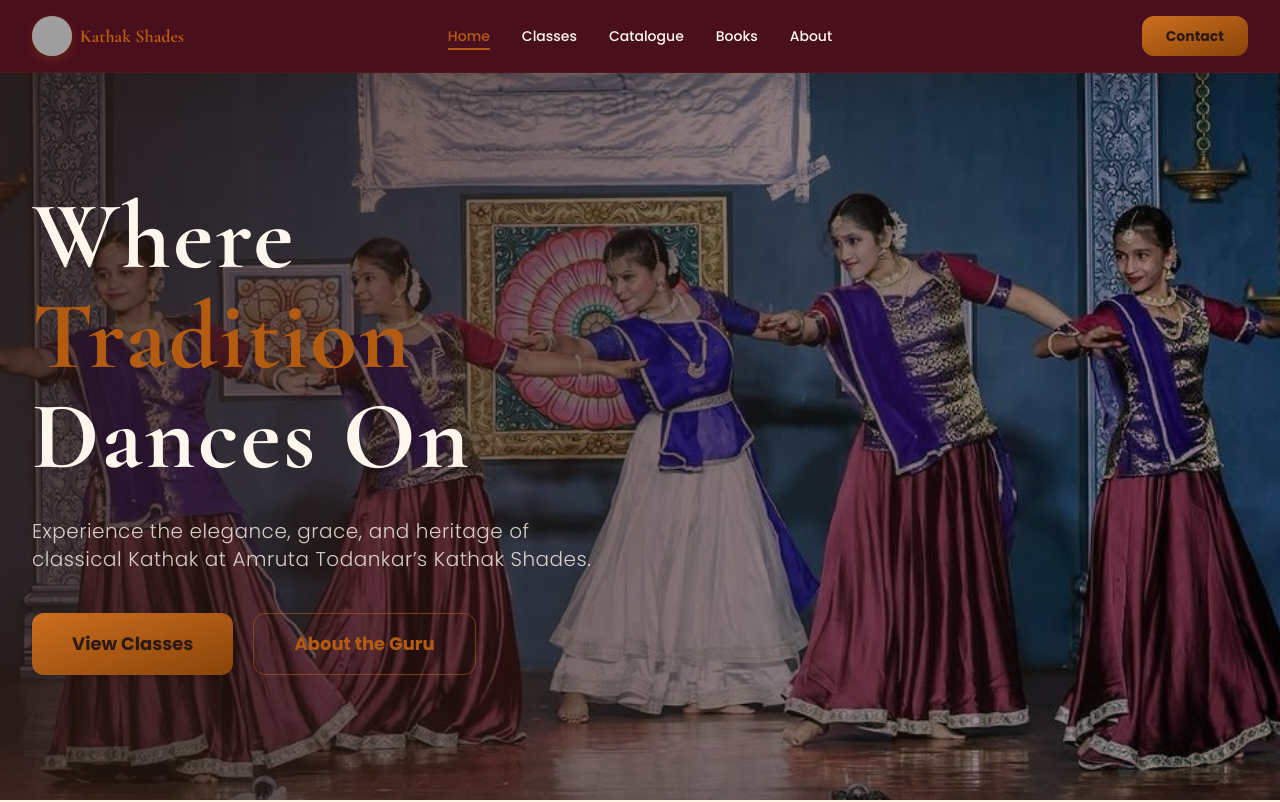
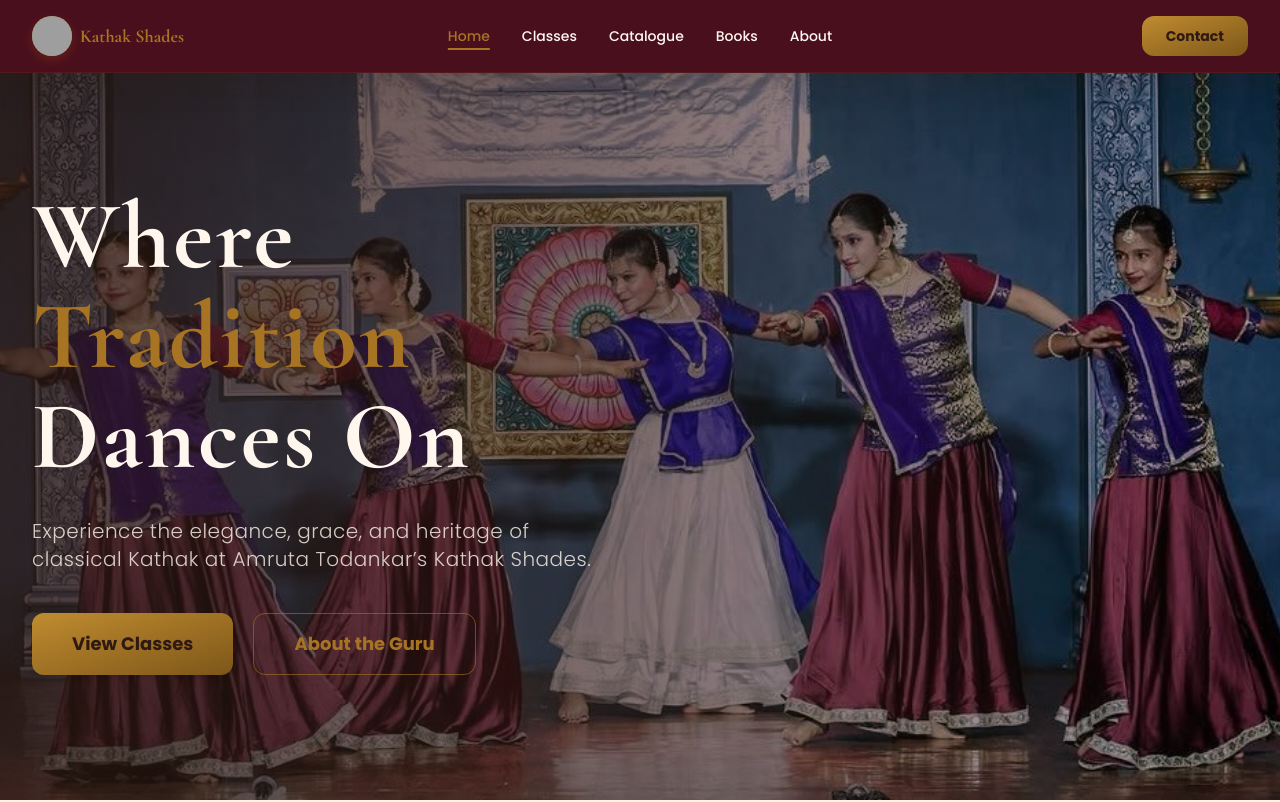
Before and after one commit to Rushabh1697/KATHAKSHADES, a Next.js app: page / in a window 1280 px wide. Shown: the top 802 px of the page. Built offline with nearby package versions, Linux system fonts and the light colour scheme; grey boxes are pictures that could not be loaded.

Commit message:
style: update footer gold colour from #B35C11 to #A77423

```diff
--- a/tailwind.config.ts
+++ b/tailwind.config.ts
@@ -11,10 +11,10 @@ const config: Config = {
       colors: {
         brand: {
           maroon: '#4A0F1D', // Deep Maroon
-          gold: '#B35C11', // Accent Gold
-          'gold-dark': '#8A4509', // For gradients
-          'gold-light': '#CC6E1F', // For gradients
-          'gold-hover': '#C2650F',
+          gold: '#A77423', // Accent Gold
+          'gold-dark': '#7D5619', // For gradients
+          'gold-light': '#C08C30', // For gradients
+          'gold-hover': '#B8802A',
           cream: '#FFF8EE', // Cream
           black: '#2E1A12', // Dark Text
           light: '#FFF7EE', // Light Text
```
